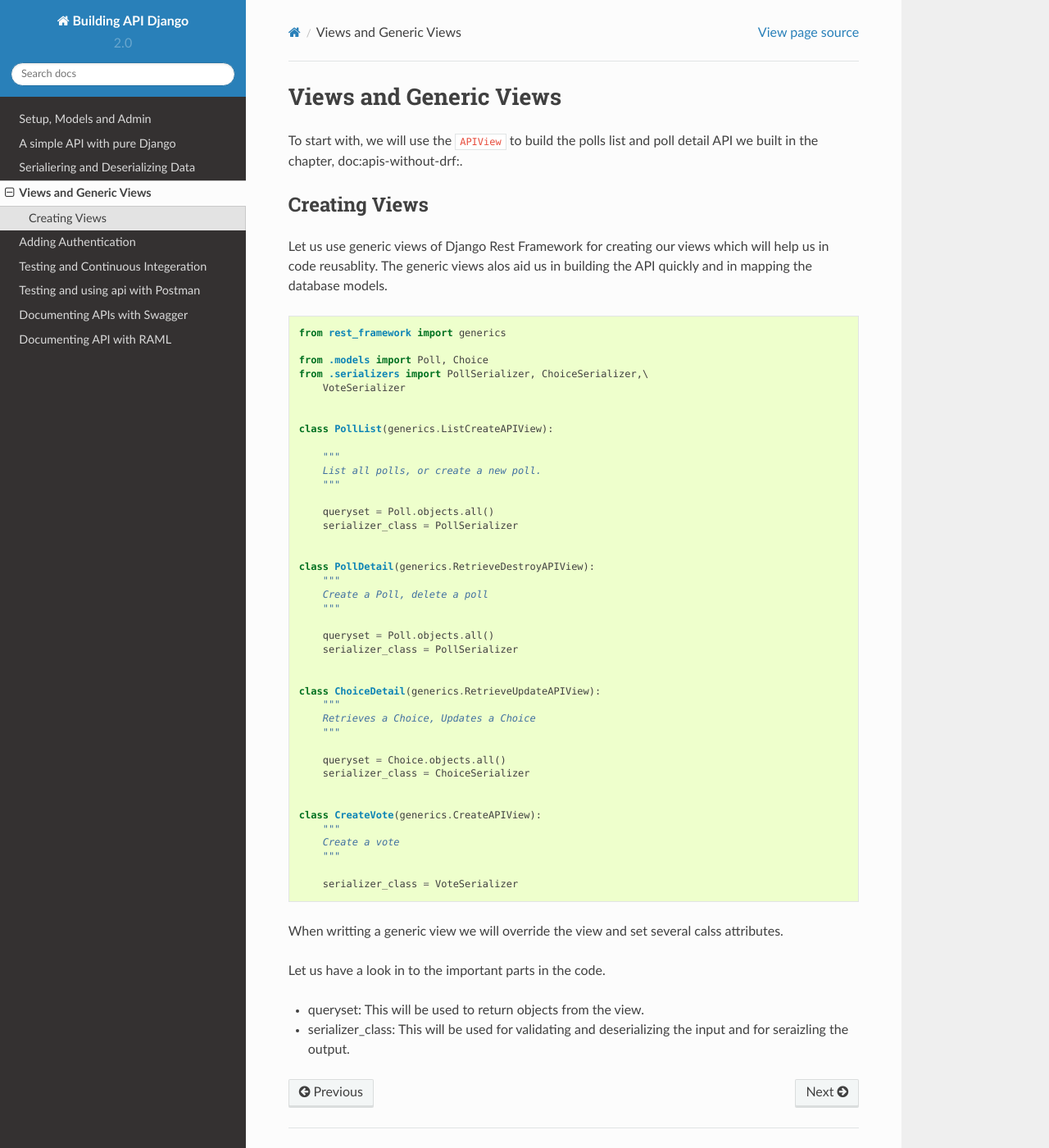
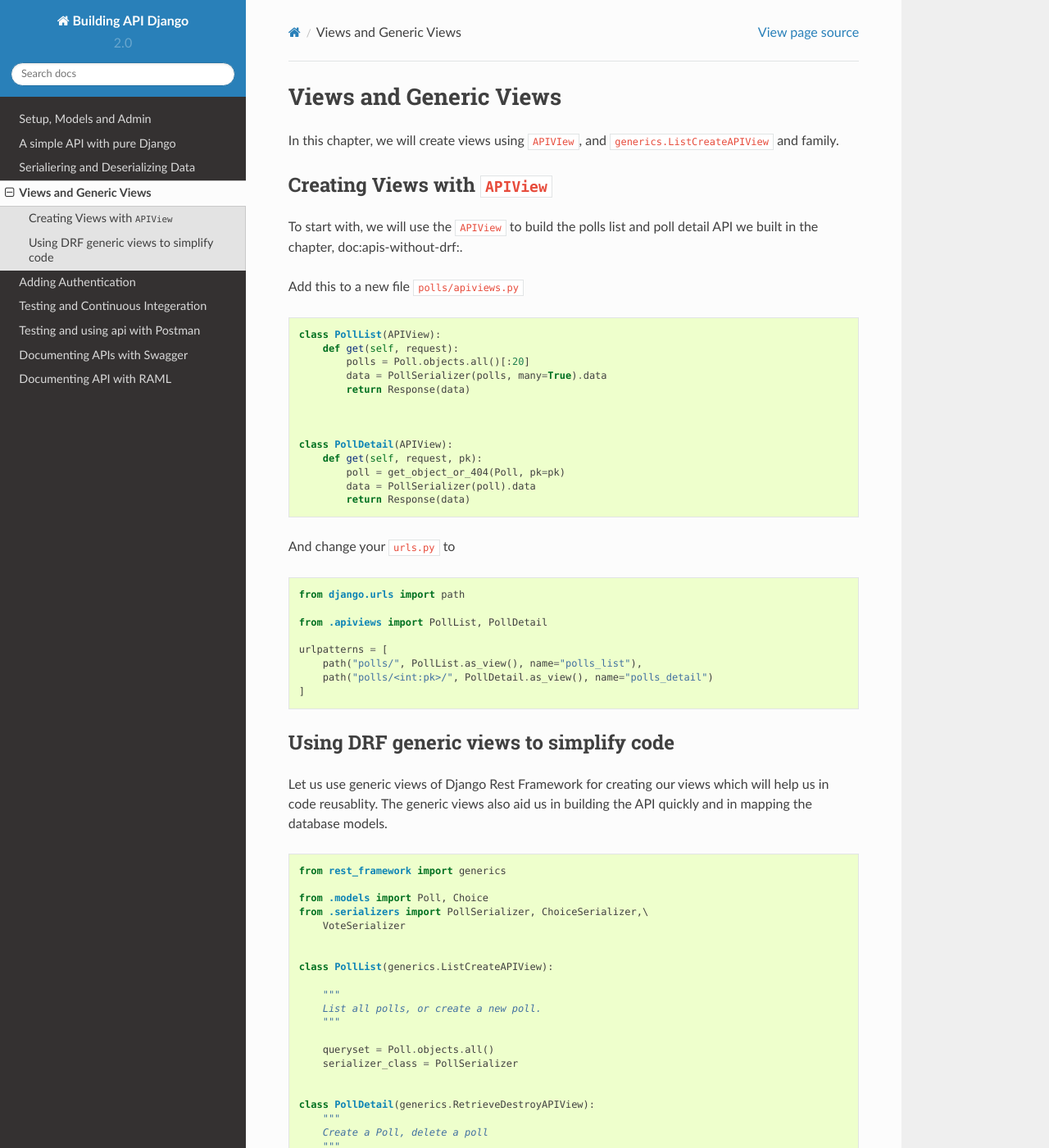
Before and after one commit to agiliq/building-api-django, a Sphinx documentation site: the page built from docs/views-and-generic-views.rst, in a window 1280 px wide and 1400 px high. Shown: the whole window at 82% size. Built offline with Sphinx 7.4.7 and the Read the Docs theme 2.0.0, drawn with Linux system fonts in a browser that asks for light colours.

Commit message:
Added details on APIViews

```diff
--- a/docs/views-and-generic-views.rst
+++ b/docs/views-and-generic-views.rst
@@ -1,15 +1,52 @@
 Views and Generic Views
 ============================
 
+In this chapter, we will create views using :code:`APIVIew`, and :code:`generics.ListCreateAPIView` and family.
+
+Creating Views with :code:`APIView`
+-----------------------------------------
+
+
 To start with, we will use the :code:`APIView` to build the polls list and poll detail API we built in the chapter, doc:apis-without-drf:.
+
+Add this to a new file :code:`polls/apiviews.py`
+
+.. code-block:: python
+
+    class PollList(APIView):
+        def get(self, request):
+            polls = Poll.objects.all()[:20]
+            data = PollSerializer(polls, many=True).data
+            return Response(data)
 
 
 
+    class PollDetail(APIView):
+        def get(self, request, pk):
+            poll = get_object_or_404(Poll, pk=pk)
+            data = PollSerializer(poll).data
+            return Response(data)
 
-Creating Views
-----------------
 
-Let us use generic views of Django Rest Framework for creating our views which will help us in code reusablity. The generic views alos aid us in building the API quickly and in mapping the database models.
+And change your :code:`urls.py` to
+
+.. code-block:: python
+
+    from django.urls import path
+
+    from .apiviews import PollList, PollDetail
+
+    urlpatterns = [
+        path("polls/", PollList.as_view(), name="polls_list"),
+        path("polls/<int:pk>/", PollDetail.as_view(), name="polls_detail")
+    ]
+
+
+Using DRF generic views to simplify code
+-----------------------------------------
+
+
+Let us use generic views of Django Rest Framework for creating our views which will help us in code reusablity. The generic views also aid us in building the API quickly and in mapping the database models.
 
 .. code-block:: python
 
```
Also changed, not shown: 1 other file.
